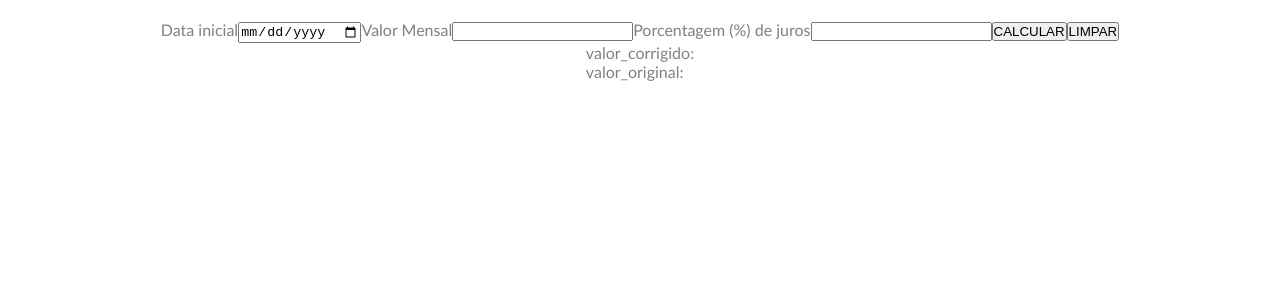
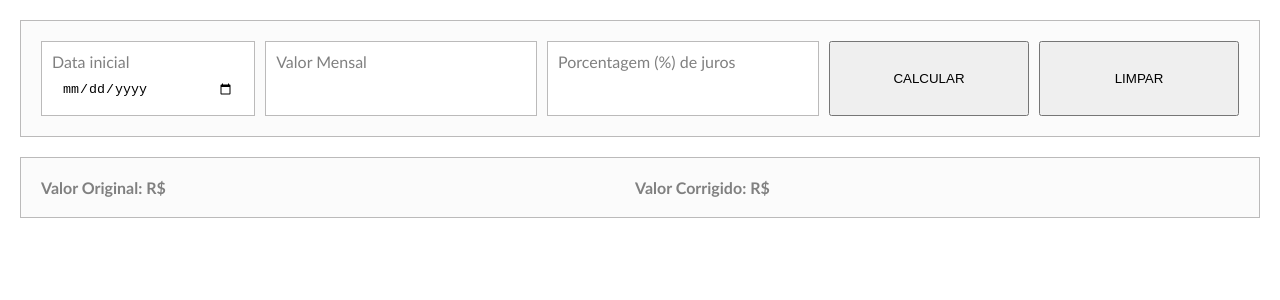
Before and after one commit to LenilsonLimaPantoja/calcular_juros, a React (Create React App) app: page / in a window 1280 px wide. Shown: the top 300 px of the page. Built offline with nearby package versions, Linux system fonts and the light colour scheme.

Commit message:
first commit

```diff
--- a/src/pages/Home.js
+++ b/src/pages/Home.js
@@ -121,10 +121,9 @@ const Home = () => {
                 <button className='btn-calucular'>CALCULAR</button>
                 <button className='btn-limpar' type='reset'>LIMPAR</button>
             </form>
-            <div>
-                <span>valor_corrigido: {total.valor_corrigido?.toFixed(2)}</span>
-                <br></br>
-                <span>valor_original: {total.valor_original?.toFixed(2)}</span>
+            <div className='valores-totais'>
+                <span>Valor Original: R$ {total.valor_original?.toFixed(2)}</span>
+                <span>Valor Corrigido: R$ {total.valor_corrigido?.toFixed(2)}</span>
             </div>
             {valores.length > 0 &&
                 <table cellSpacing={0}>
--- a/src/pages/Home.scss
+++ b/src/pages/Home.scss
@@ -13,6 +13,58 @@
     padding: 20px;
     font-family: 'Gill Sans', 'Gill Sans MT', Calibri, 'Trebuchet MS', sans-serif;
     color: gray;
+    row-gap: 20px;
+
+    form {
+        border: solid 1px rgb(187, 186, 186);
+        padding: 20px;
+        width: 100%;
+        max-width: 1350px;
+        display: flex;
+        column-gap: 10px;
+        background-color: #FBFBFB;
+        flex-wrap: wrap;
+        row-gap: 10px;
+
+        label {
+            flex-grow: 1;
+            display: flex;
+            flex-direction: column;
+            padding: 10px;
+            border: solid 1px rgb(187, 186, 186);
+            row-gap: 5px;
+            background-color: #fff;
+
+            input {
+                border: none;
+                outline: none;
+                padding: 5px 10px;
+            }
+        }
+
+        button {
+            min-width: 200px;
+            flex-grow: 1;
+            height: 75px;
+            cursor: pointer;
+        }
+    }
+
+    .valores-totais {
+        width: 100%;
+        max-width: 1350px;
+        display: flex;
+        justify-content: space-between;
+        padding: 20px;
+        border: solid 1px rgb(187, 186, 186);
+        background-color: #FBFBFB;
+        font-weight: 700;
+        flex-wrap: wrap;
+        row-gap: 10px;
+        span{
+            flex-grow: 1;
+        }
+    }
 
     table {
         overflow: auto;
```
